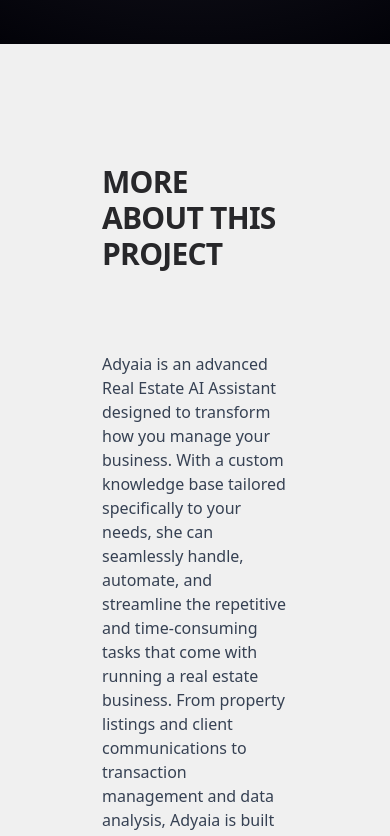
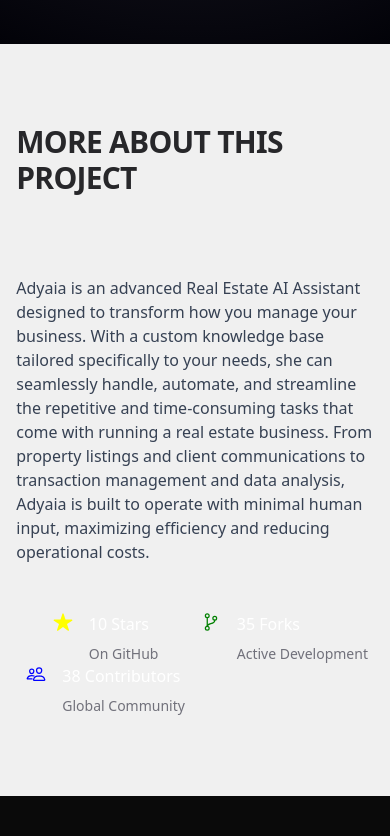
Before and after one commit to Rejoiceindia/Rejoice-Org, a React (Vite) app: page /advaiya in a window 390 px wide. Shown: the part 800-1636 px from the top of the page. Built offline with nearby package versions, Linux system fonts and the light colour scheme; no server answers.

Commit message:
Responsive Fix

```diff
--- a/src/components/project-page/ProjectDetails.tsx
+++ b/src/components/project-page/ProjectDetails.tsx
@@ -27,7 +27,7 @@ const Stats = [
 
 const ProjectDetails: React.FC<Props> = ({ projectDetailsText }) => {
   return (
-    <div className="flex  flex-col gap-8 p-10">
+    <div className="flex flex-col gap-8 sm:p-10">
       <StyledHeading textAlign="left">MORE ABOUT THIS PROJECT</StyledHeading>
       <div className="flex gap-5 flex-col sm:flex-row">
         <motion.div
@@ -37,7 +37,7 @@ const ProjectDetails: React.FC<Props> = ({ projectDetailsText }) => {
             once: true,
           }}
           transition={{ delay: 0.2, duration: 0.4 }}
-          className="flex flex-col w-3/5 mx-auto text-left items-center justify-center"
+          className="flex flex-col w-11/12 sm:w-3/5 mx-auto text-left items-center justify-center"
         >
           <p className="text-gray-700 dark:text-gray-300 dark:duration-300 mb-4">
             {projectDetailsText[0]}
@@ -51,11 +51,14 @@ const ProjectDetails: React.FC<Props> = ({ projectDetailsText }) => {
           once: true,
         }}
         transition={{ delay: 0.2, duration: 0.4 }}
-        className="flex w-3/5 mx-auto flex-col sm:flex-row items-center justify-between"
+        className="w-11/12 sm:w-3/5 mx-auto grid grid-cols-2 sm:grid-cols-3"
       >
         {Stats.map((stat, index) => {
           return (
-            <div key={index} className="flex items-center justify-center gap-4">
+            <div
+              key={index}
+              className="flex items-start sm:items-center justify-center gap-4"
+            >
               {stat.icon}
               <div className="flex flex-col gap-2 items-start justify-center">
                 <h3 className="text-base text-white">{stat.title}</h3>
--- a/src/components/project-page/ui/ContributorCard.tsx
+++ b/src/components/project-page/ui/ContributorCard.tsx
@@ -53,7 +53,7 @@ const ContributorCard: React.FC<Props> = ({
 
   return (
     <div
-      className={`w-full max-w-[250px] bg-[#1a1a1a] border border-[#2a2a2a] rounded-lg p-6 flex flex-col items-center transition-all duration-300 hover:border-gray-500`}
+      className={`w-full  max-w-[250px] bg-[#1a1a1a] border border-[#2a2a2a] rounded-lg p-6 flex flex-col items-center justify-center text-center transition-all duration-300 hover:border-gray-500`}
     >
       {/* Profile Image */}
       <div className="w-24 h-24 rounded-full overflow-hidden mb-4 border-2 border-[#2a2a2a]">
--- a/src/components/project-page/ui/StyledHeading.tsx
+++ b/src/components/project-page/ui/StyledHeading.tsx
@@ -23,7 +23,7 @@ const StyledHeading: React.FC<Props> = ({ textAlign = "center", children }) => {
         once: true,
       }}
       style={{ textAlign: textAlign }}
-      className="text-3xl w-3/5 mx-auto text-zinc-800 dark:text-white font-bold mb-12 tracking-tight"
+      className="text-3xl w-11/12 sm:w-3/5 mx-auto text-zinc-800 dark:text-white font-bold mb-12 tracking-tight"
     >
       {children}
     </motion.h1>
```
